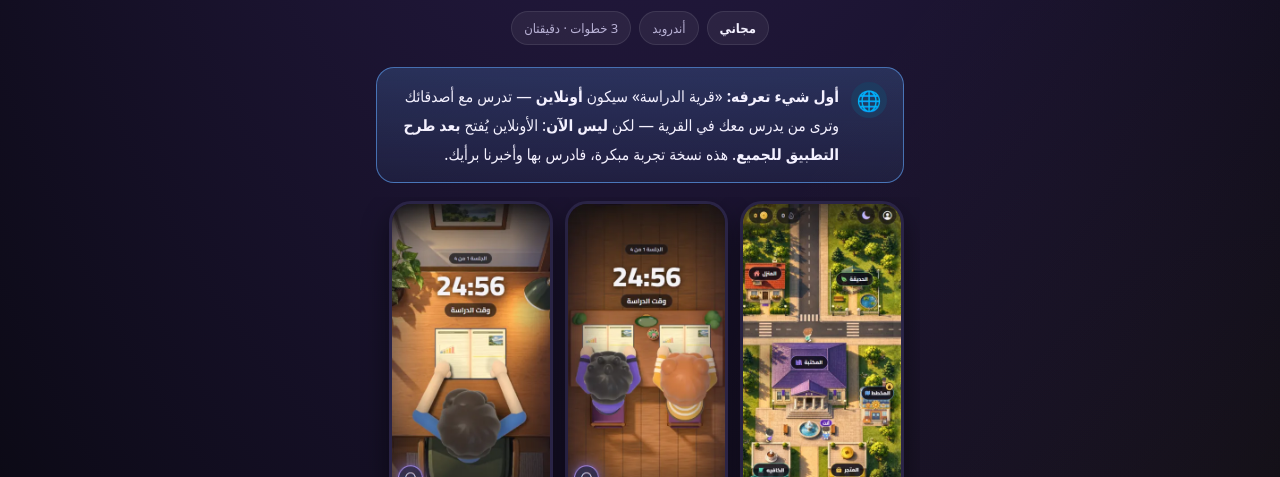
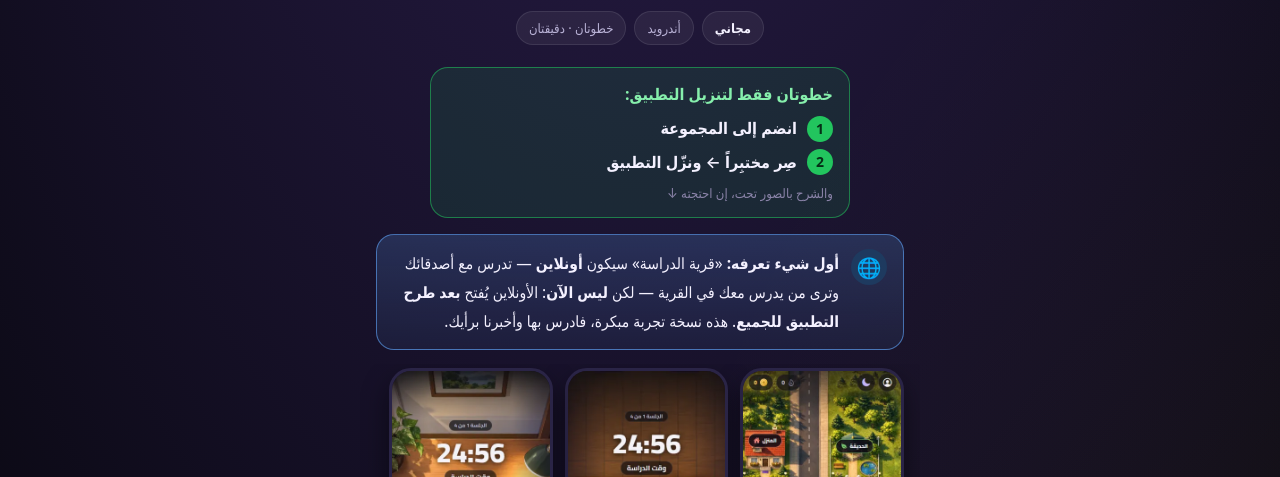
Before and after one commit to studyvillage/studyvillage.github.io, a plain HTML site: page index.html in a window 1280 px wide. Shown: the part 323-800 px from the top of the page. Drawn offline with Linux system fonts and the light colour scheme; a web font is replaced by a local one.

Commit message:
خطوتان فقط في الأعلى، والثالثة اختيارية

```diff
--- a/index.html
+++ b/index.html
@@ -84,6 +84,13 @@ h2.section{font-size:20px;margin:28px 0 4px;text-align:center}
 .alt summary{font-size:15px;color:var(--gold)}
 .alt .how{background:rgba(0,0,0,.2)}
 .alt-go{background:#334155;font-size:15px;padding:12px;margin-bottom:14px}
+.two{display:block;text-decoration:none;color:var(--text);background:rgba(34,197,94,.12);border:1.5px solid rgba(34,197,94,.55);
+  border-radius:18px;padding:12px 16px;margin:0 auto 16px;max-width:420px;text-align:start;font-size:16px}
+.two b{display:block;margin-bottom:4px;color:#86EFAC}
+.two-row{display:flex;align-items:center;gap:10px;margin:4px 0;font-weight:600}
+.two-n{width:26px;height:26px;border-radius:50%;background:var(--green);color:#052e16;display:grid;place-items:center;font-weight:800;font-size:14px;flex:0 0 auto}
+.two small{display:block;color:var(--mute);margin-top:4px;font-size:13px}
+.opt{font-size:13px;color:var(--mute);font-weight:400}
 .soon{display:flex;gap:12px;align-items:flex-start;background:linear-gradient(180deg,rgba(96,165,250,.2),rgba(96,165,250,.08));
   border:1.5px solid rgba(96,165,250,.6);border-radius:18px;padding:14px 16px;margin:4px 0 14px;font-size:15.5px}
 .soon-icon{flex:0 0 auto;width:36px;height:36px;border-radius:50%;background:#1E3A5F;display:grid;place-items:center;font-size:20px}
@@ -132,8 +139,14 @@ footer a{color:var(--mute)}
     <div class="tags">
       <span class="tag"><b>مجاني</b></span>
       <span class="tag">أندرويد</span>
-      <span class="tag">3 خطوات · دقيقتان</span>
+      <span class="tag">خطوتان · دقيقتان</span>
     </div>
+    <a class="two" href="#step1">
+      <b>خطوتان فقط لتنزيل التطبيق:</b>
+      <span class="two-row"><span class="two-n">1</span> انضم إلى المجموعة</span>
+      <span class="two-row"><span class="two-n">2</span> صِر مختبِراً ← ونزّل التطبيق</span>
+      <small>والشرح بالصور تحت، إن احتجته ↓</small>
+    </a>
   </header>
 
   <section class="soon">
@@ -244,7 +257,7 @@ footer a{color:var(--mute)}
   </article>
 
   <article class="step s3" id="step3">
-    <div class="head"><div class="num">3</div><h3>نزّل التطبيق</h3></div>
+    <div class="head"><div class="num">؟</div><h3>لم يفتح لك التنزيل؟ <small class="opt">(اختياري)</small></h3></div>
     <p class="why"><b>إن ضغطت الرابط الأزرق في الخطوة 2</b> فأنت الآن في صفحة التطبيق: اضغط «تثبيت» فقط. وإن لم تضغطه، فهذا
     الزر يفتح صفحة التطبيق في Google Play.</p>
     <ol class="how">
```
Also changed, not shown: test.html (+15 -2 lines).
